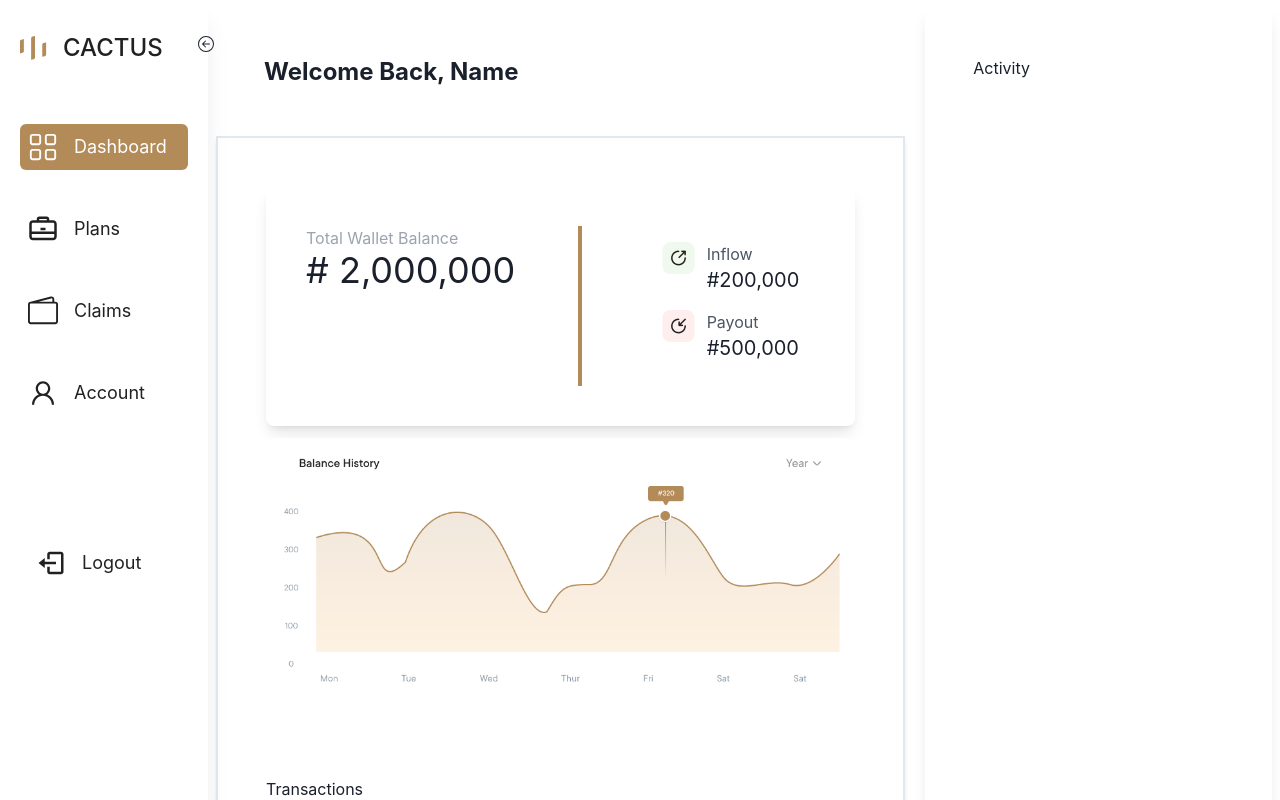
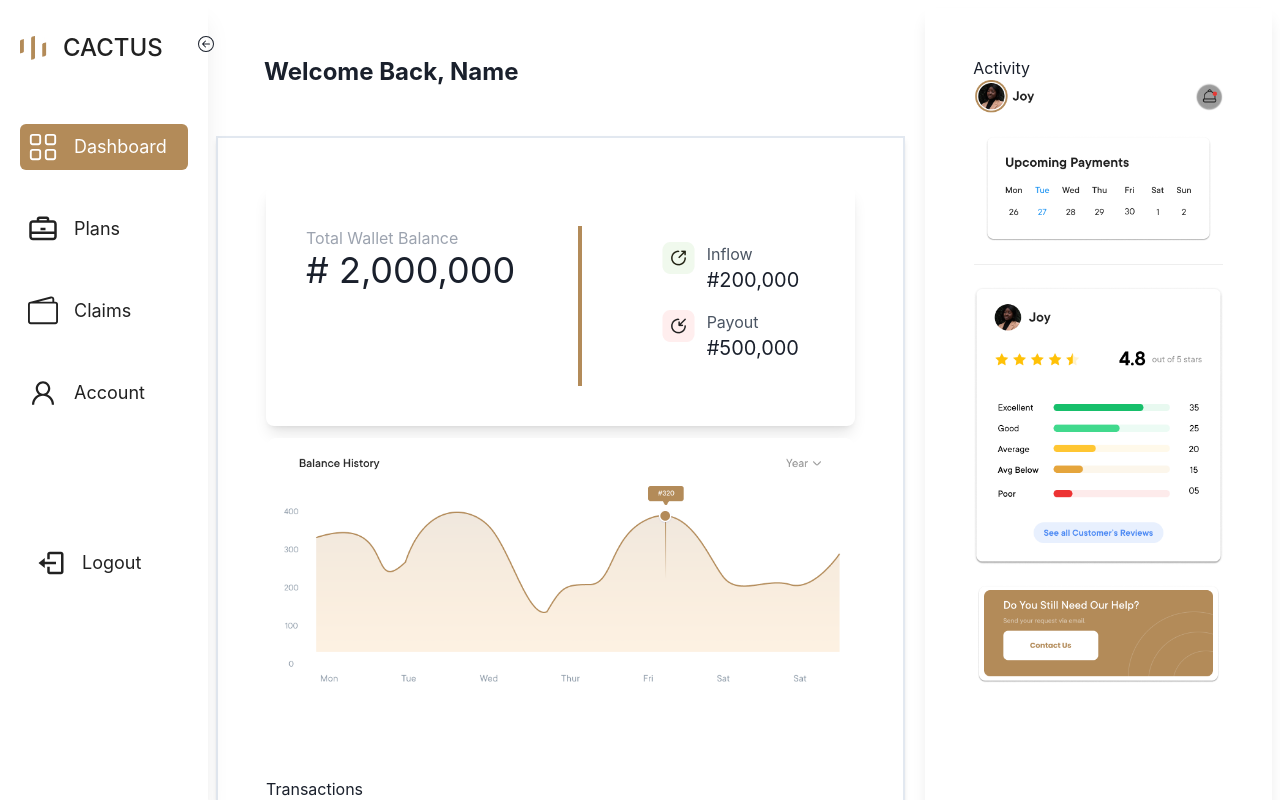
Before and after one commit to Tush-Up/Cactus-Frontend, a React (Create React App) app: page /dashboard in a window 1280 px wide. Built offline with nearby package versions, Linux system fonts and the light colour scheme.

Commit message:
feat: add activity images for presentation sake

```diff
--- a/src/components/Activity/Activity.jsx
+++ b/src/components/Activity/Activity.jsx
@@ -1,4 +1,5 @@
 import React from "react";
+import activity from '../../assets/activity.png';
 
 const Activity = () =>
 {
@@ -6,7 +7,8 @@ const Activity = () =>
         <div className="bg-light-white">
             <div>
                 <h2> Activity </h2>
-
+                <img src={activity} alt="activity" /> {/*Here  I added only the activity image from the figma file
+                                                         for presentation sake, will gently work with tomorrow as soon as i charge my devices*/ }
             </div>
 
         </div>
--- a/src/components/Dashboard/DashboardHome.jsx
+++ b/src/components/Dashboard/DashboardHome.jsx
@@ -16,7 +16,7 @@ export default function DashboardHome({open}) {
             <div className="flex justify-between p-10">
               <div>
                 <h5 className='text-gray-400'>Total Wallet Balance</h5>
-                <p className="text-4xl bold"># 2,000,000</p>
+                <p className="text-4xl bold"># 2,000,000</p>  {/*Here you update the value to the real data */}
               </div>
               <div className='border-r-4 border-cactus-light-brown h-40'></div>
               <div>
@@ -24,21 +24,21 @@ export default function DashboardHome({open}) {
                   <img src={transgreen}  className='h-8' alt='green'/>
                   <div>
                     <h3 className='text-gray-600'>Inflow</h3>
-                    <h4 className='text-xl bold'>#200,000</h4>
+                    <h4 className='text-xl bold'>#200,000</h4> {/*Here you update the value to the real data */ }
                   </div>
                 </div>
                 <div className="flex gap-3  m-4">
                   <img src={ transred } className='h-8' alt='red'/>
                   <div>
                     <h3 className='text-gray-600'>Payout</h3>
-                    <h4 className='text-xl bold'>#500,000</h4>
+                    <h4 className='text-xl bold'>#500,000</h4> {/*Here you update the value to the real data */ }
                   </div>
                 </div>
               </div>
              </div>
           </div>
           <div className="mt-3">
-           <img src={chart}  alt='chart'/>
+            <img src={ chart } alt='chart' /> {/*Here you update the chart to  real chart not image*/ }
           </div>
           <div>
             <h2>Transactions</h2>
@@ -47,7 +47,7 @@ export default function DashboardHome({open}) {
       </div>
 
       <div className={ `shadow-lg ${ open ? 'lg:w-1/3' : 'lg:w-1/2'} p-12` }>
-        <Activity />
+        <Activity /> {/*Here you update the value to the real data */ }
       </div>
     </div>
 
```
Also changed, not shown: src/assets/activity.png (added).
